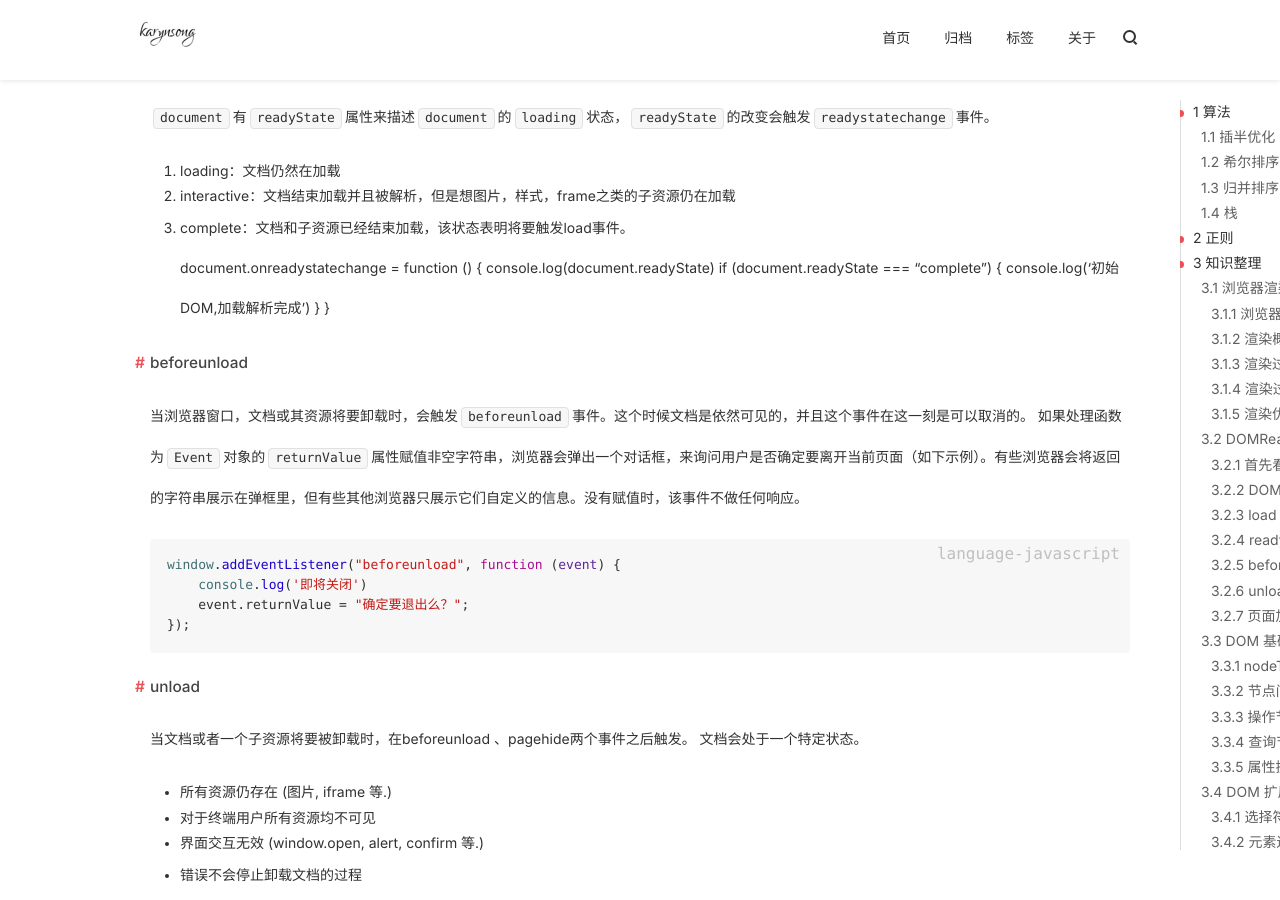
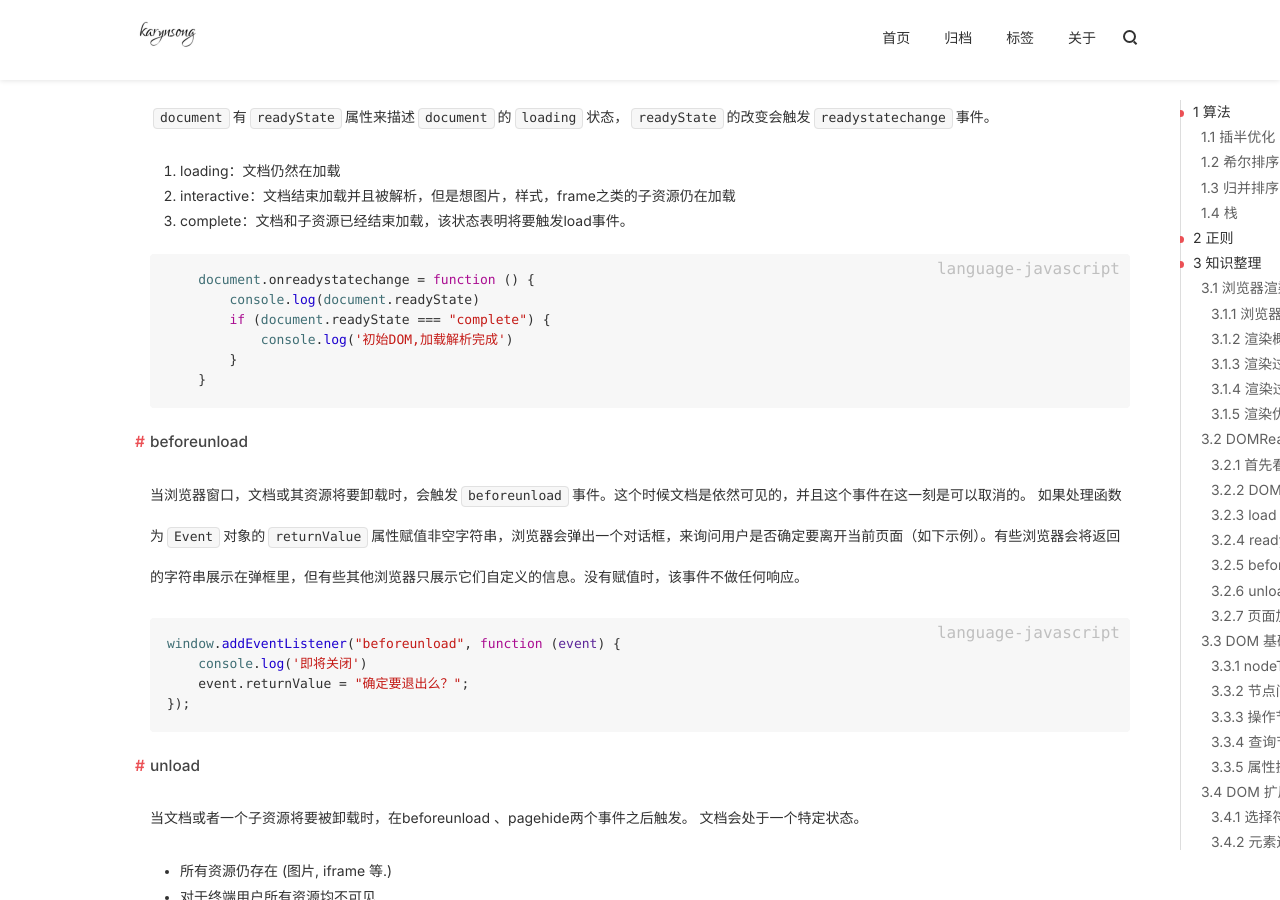
Before and after one commit to karynsong/karynsong.github.io, a Jekyll site: the page built from _posts/2017-12-31-50.md, in a window 1280 px wide and 900 px high, scrolled down 5166 px. Built offline with Jekyll 4.4.1, drawn with Linux system fonts in a browser that asks for light colours; nearby versions of some CDN libraries; comment, search, counter and statistics services are not loaded; some of the changed text lies outside the part shown.

Commit message:
MOD 修改前端

````diff
--- a/_posts/2017-12-31-50.md
+++ b/_posts/2017-12-31-50.md
@@ -212,13 +212,14 @@ http://www.jianshu.com/p/a32b890c29b1
 2. interactive：文档结束加载并且被解析，但是想图片，样式，frame之类的子资源仍在加载
 3. complete：文档和子资源已经结束加载，该状态表明将要触发load事件。
 
-
+```javascript
     document.onreadystatechange = function () {
         console.log(document.readyState)
         if (document.readyState === "complete") {
             console.log('初始DOM,加载解析完成')
         }
     }
+```
 
 #### beforeunload
 当浏览器窗口，文档或其资源将要卸载时，会触发`beforeunload`事件。这个时候文档是依然可见的，并且这个事件在这一刻是可以取消的。
````
Also changed, not shown: other parts of _posts/2017-12-31-50.md (+1 -1 lines), _posts/2017-11-30-45.md (+1 -1 lines).
